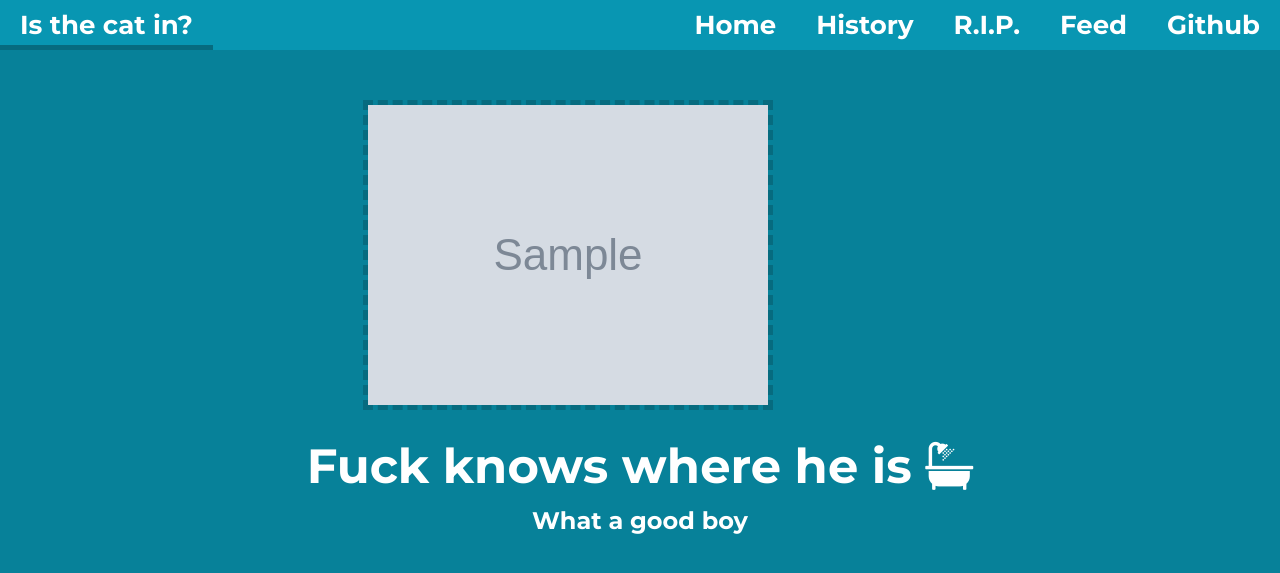
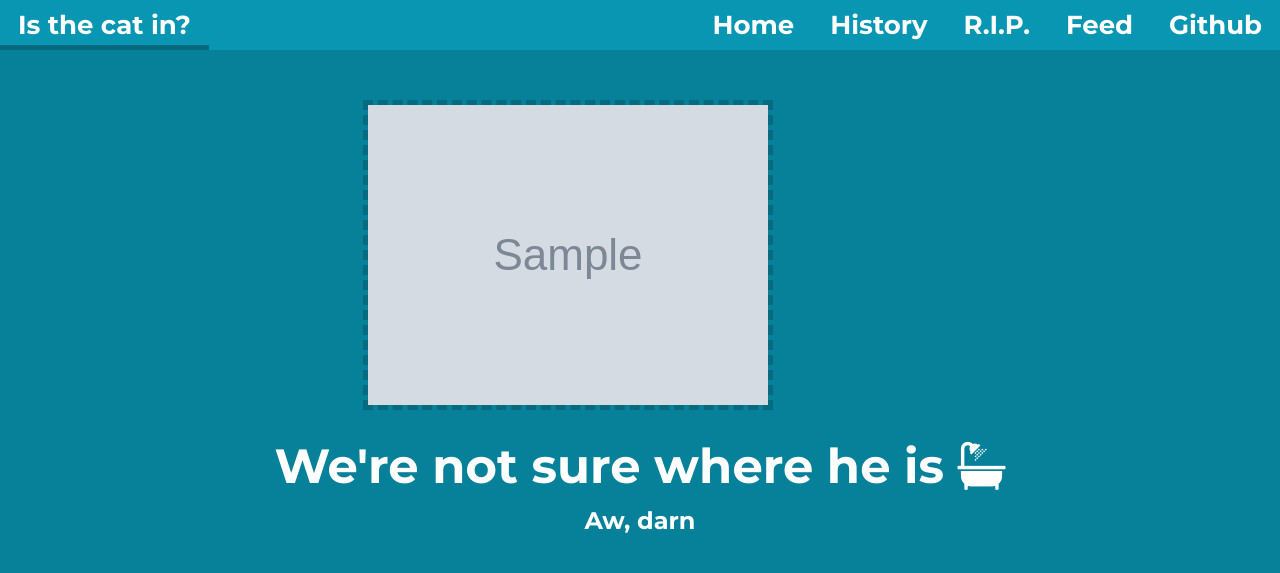
Before and after one commit to alycejenni/isthecatin, a Django app: template templates/main.html in a window 1280 px wide. Shown: the top 573 px of the page. Run offline with Django 3.2, Linux system fonts and the light colour scheme; the template is opened without the code that fills it: most values are stand-ins (such as "Sample title", 1, 10 or a date in 2020); grey boxes marked "Sample" are stand-in pictures; some libraries are stand-ins or nearby versions.

Commit message:
In/out message stuff and reducing nav padding

```diff
--- a/catflapsite/static/style.css
+++ b/catflapsite/static/style.css
@@ -232,8 +232,8 @@ h2.in-out-msg {
     font-family: 'Montserrat', sans-serif;
     color: #fff !important;
     font-weight: 700;
-    padding-left: 20px;
-    padding-right: 20px;
+    padding-left: 18px;
+    padding-right: 18px;
 }
 
 .navbar-nav li a:hover,
--- a/templates/main.html
+++ b/templates/main.html
@@ -13,22 +13,17 @@
                 <!--<p>This photo was taken {{ img.time_ago_str }} ago</p>-->
             </div>
         </div>
-        <!--<div class="row">-->
-            <!--<div class="col-md-12">-->
-                <!--<p>this was taken {{ img.time_ago_str }} ago</p>-->
-            <!--</div>-->
-        <!--</div>-->
         {% if img.direction == 0 %}
             {#if the cat is out#}
-            <h1 class="in-out-msg">Out murdering rabbits <i class="fa fa-ambulance"></i></h1>
-            <h2 class="in-out-msg">What a good boy</h2>
+            <h1 class="in-out-msg">Looks like he's out <i class="fa fa-ambulance"></i></h1>
+            <h2 class="in-out-msg">Hunting for mice</h2>
         {% elif img.direction == 1 %}
             <h1 class="in-out-msg">Looks like he's in <i class="fa fa-check"></i></h1>
-            <h2 class="in-out-msg">What a good boy</h2>
+            <h2 class="in-out-msg">Grabbing some Zs</h2>
         {% else %}
             {#if he's being a quantum boy#}
-            <h1 class="in-out-msg">Fuck knows where he is <i class="fa fa-bathtub"></i></h1>
-            <h2 class="in-out-msg">What a good boy</h2>
+            <h1 class="in-out-msg">We're not sure where he is <i class="fa fa-bathtub"></i></h1>
+            <h2 class="in-out-msg">Aw, darn</h2>
         {% endif %}
     </div>
 {% endblock %}
```
